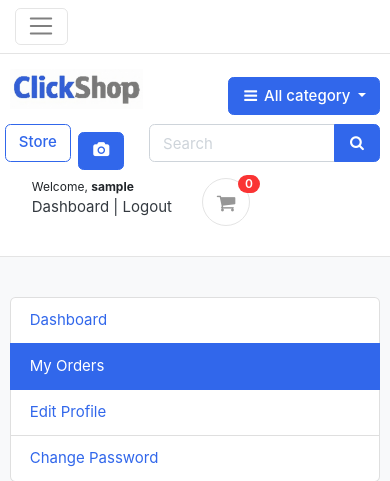
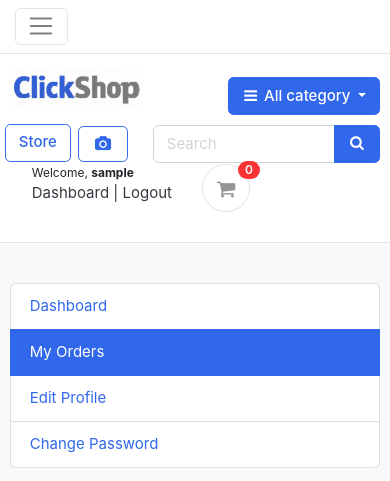
Before and after one commit to Sushank-Code/ClickShop, a Django app: page /accounts/my_orders/ in a window 390 px wide. Shown: the top 481 px of the page. Run offline with Django 5.2, Linux system fonts and the light colour scheme; the visitor is signed in with stand-in values (Sample User, id 1); data that the repository does not hold is empty; some libraries are stand-ins or nearby versions; some web fonts are replaced.

Commit message:
Enhance header search functionality with new layout and styles

```diff
--- a/eproject/kartapp/static/kartapp/css/responsive.css
+++ b/eproject/kartapp/static/kartapp/css/responsive.css
@@ -40,7 +40,21 @@
     display: inline-block;
   }
   .section-header .header-main .search {
-    margin-bottom: 1rem;
+    margin-bottom: 0;
+  }
+
+  .header-search-bar {
+    flex-wrap: nowrap;
+    gap: 8px;
+  }
+
+  .header-search-form {
+    flex: 1 1 auto;
+  }
+
+  .header-visual-search {
+    width: 50px;
+    min-width: 50px;
   }
 
   .item-feature {
@@ -85,7 +99,7 @@
 
 @media screen and (max-width:1000px){
     .res{
-      margin-bottom: 16px;
+      margin-bottom: 2px;
       margin-left: 5px;
     }
 }
--- a/eproject/kartapp/static/kartapp/css/ui.css
+++ b/eproject/kartapp/static/kartapp/css/ui.css
@@ -470,6 +470,40 @@ p:last-child {
   color: #3167eb;
 }
 
+.header-search-bar {
+  display: flex;
+  align-items: stretch;
+  flex-wrap: nowrap;
+  gap: 10px;
+  width: 100%;
+}
+
+.header-search-form {
+  flex: 1 1 auto;
+  margin-bottom: 0;
+  min-width: 0;
+}
+
+.header-visual-search {
+  display: inline-flex;
+  align-items: center;
+  justify-content: center;
+  width: 54px;
+  min-width: 54px;
+  height: calc(1.5em + 0.75rem + 2px);
+  padding-top: 0.375rem;
+  padding-bottom: 0.375rem;
+  padding-left: 0;
+  padding-right: 0;
+  line-height: 1;
+  white-space: nowrap;
+}
+
+.header-visual-search i {
+  font-size: 1rem;
+  line-height: 1;
+}
+
 /* desktop only */
 /* desktop only .end */
 /* ================ SECTION-FOOTER ==================  */
--- a/eproject/kartapp/templates/kartapp/includes/header.html
+++ b/eproject/kartapp/templates/kartapp/includes/header.html
@@ -45,12 +45,13 @@
 				</div> <!-- col.// -->
 				<div class="d-flex align-items-center mr-3">
 					<a href="{% url 'store' %}" class="btn btn-outline-primary res mr-2">Store</a>
-					<a href="{% url 'visual_search_page' %}" class="btn btn-primary">
+					<a href="{% url 'visual_search_page' %}" class="btn btn-outline-primary header-visual-search" aria-label="Visual Search" title="Visual Search">
 						<i class="fa fa-camera"></i>
 					</a>
 				</div>
 				<div class="col-lg  col-md-6 col-sm-12 col">
-					<form action="{% url 'search' %}" class="search" method="get">
+					<div class="header-search-bar">
+						<form action="{% url 'search' %}" class="search header-search-form" method="get">
 							<div class="input-group w-100">
 								<input type="text" class="form-control" style="width:60%;" placeholder="Search" name="keyword" autocomplete="off">
 
@@ -61,6 +62,8 @@
 								</div>
 							</div>
 						</form> <!-- search-wrap .end// -->
+
+					</div>
 				</div> <!-- col.// -->
 				<div class="col-lg-3 col-sm-6 col-8 order-2 order-lg-3">
 					<div class="d-flex justify-content-end mb-3 mb-lg-0">
```
Lines whose indentation alone changed are shown as unchanged.
